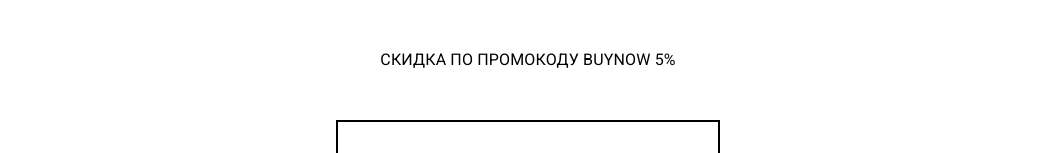
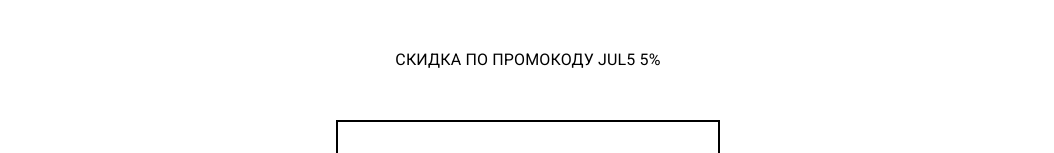
Before and after one commit to kaczynski77/julfor-jewelery, a Next.js app: page / in a window 1280 px wide. Shown: the top 153 px of the page, without its empty margins (112-1166 px from the left). Built offline with nearby package versions, Linux system fonts and the light colour scheme.

Commit message:
layout scratch

```diff
--- a/components/header.jsx
+++ b/components/header.jsx
@@ -38,7 +38,7 @@ export default function Header() {
           sx={{ textAlign: 'center', paddingTop: 6, paddingBottom: 3 }}
         >
           <Box>
-            <Typography>СКИДКА ПО ПРОМОКОДУ BUYNOW 5%</Typography>
+            <Typography>СКИДКА ПО ПРОМОКОДУ JUL5 5%</Typography>
           </Box>
         </Box>
         <Grid
@@ -53,7 +53,7 @@ export default function Header() {
           <Grid
             item
             sx={{
-              width: 1 / 3,
+              width: { md: 1 / 3, xs: 1 / 2 },
               display: 'flex',
               justifyContent: 'space-evenly',
               alignItems: 'center',
@@ -92,7 +92,7 @@ export default function Header() {
           <Grid
             item
             sx={{
-              width: 1 / 3,
+              width: { md: 1 / 3, xs: 1 / 2 },
               alignItems: 'center',
               justifyContent: 'center',
               display: 'flex',
```
